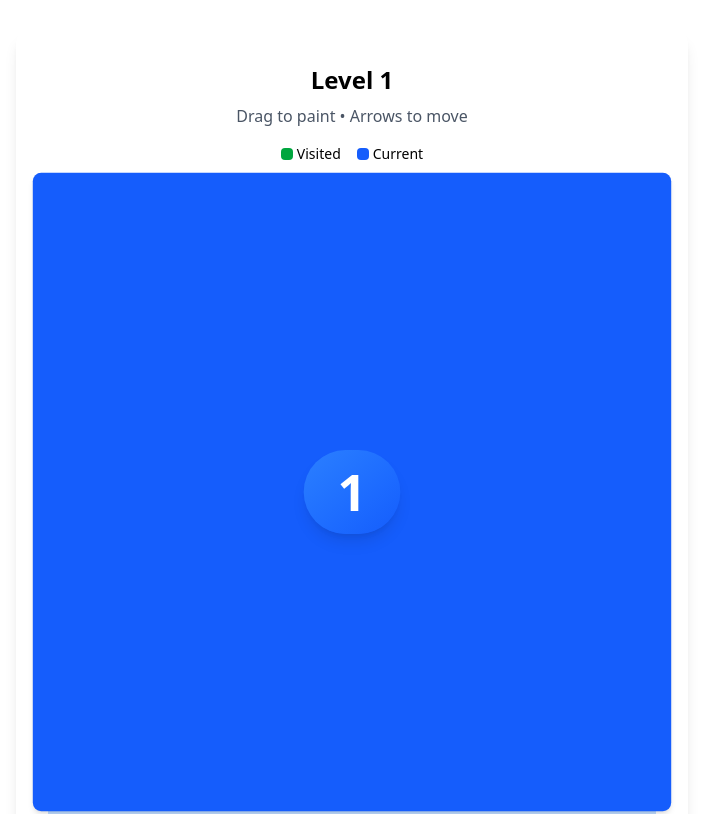
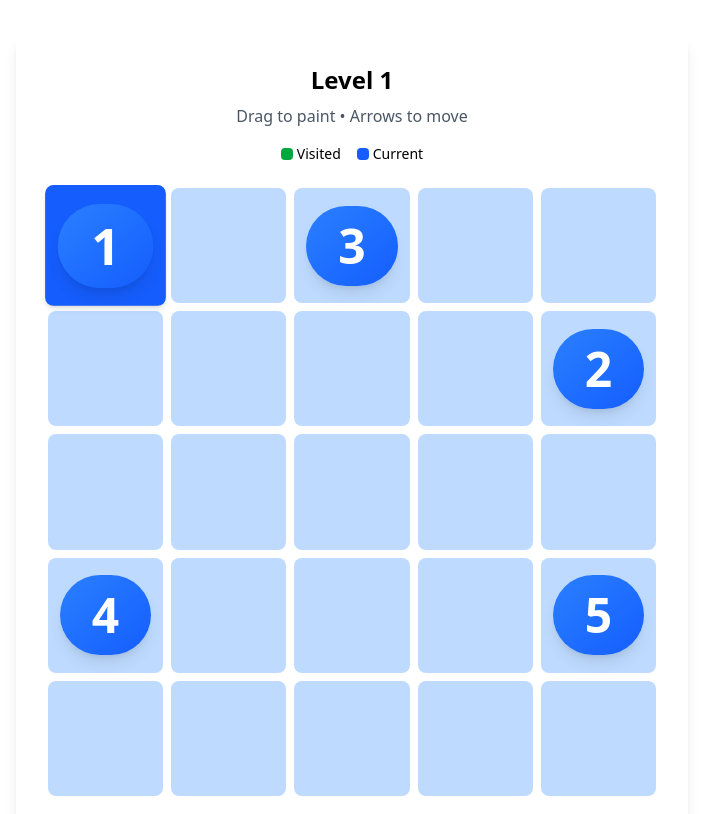
Before and after one commit to Koushik-Personal/zip-game, a React (Vite) app: page /game/level/1 in a window 1280 px wide. Shown: the top 814 px of the page, without its empty margins (288-991 px from the left). Built offline with nearby package versions, Linux system fonts and the light colour scheme.

Commit message:
alignment failed again

```diff
--- a/src/Pages/levels/Level1.tsx
+++ b/src/Pages/levels/Level1.tsx
@@ -161,7 +161,7 @@ export default function Level1() {
         </div>
 
         <div
-          className={`grid grid-cols-${GRID_SIZE} gap-2 mt-6 touch-none`}
+          className={`grid grid-cols-5 gap-2 mt-6 touch-none`}
           onPointerMove={handlePointerMove}
           onPointerUp={() => setIsDragging(false)}
           onPointerLeave={() => setIsDragging(false)}
```
